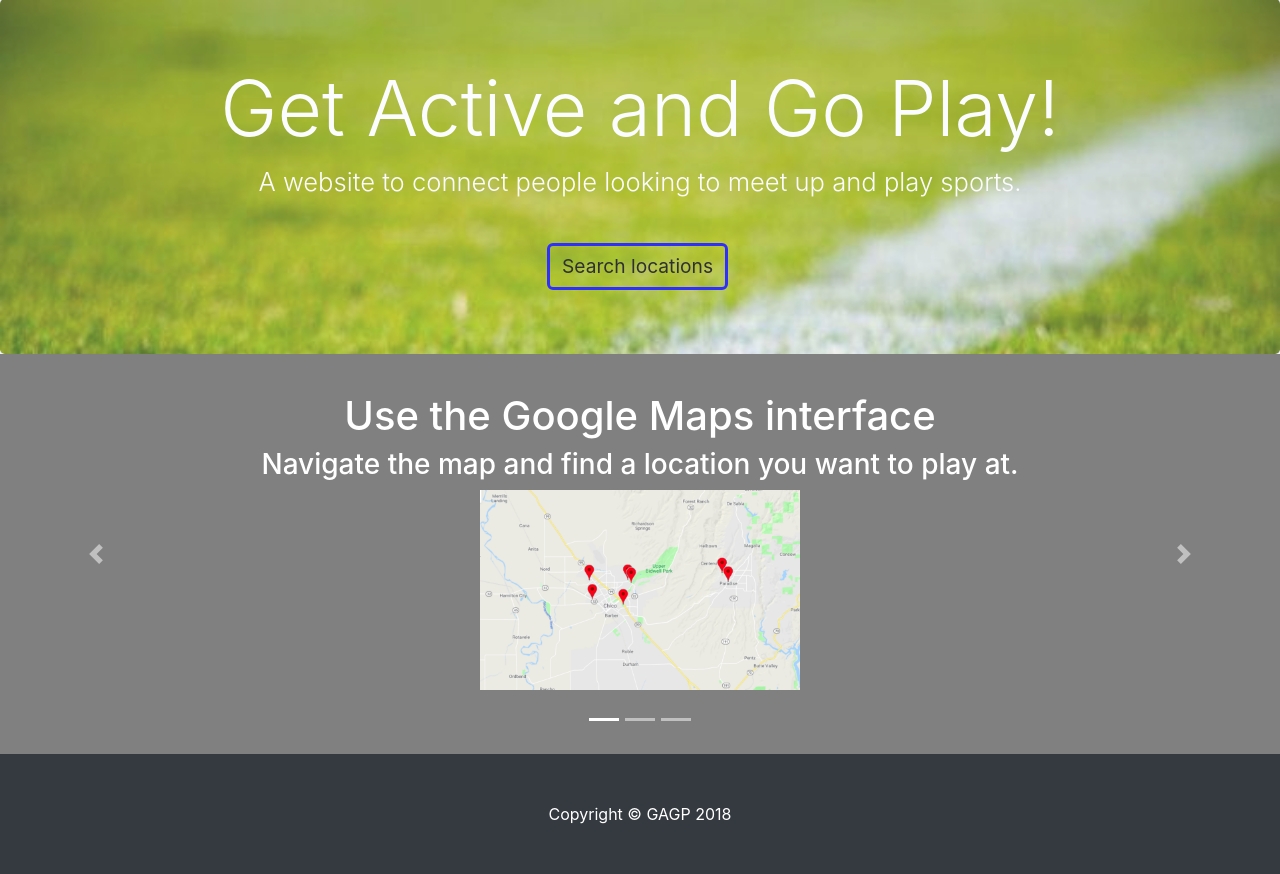
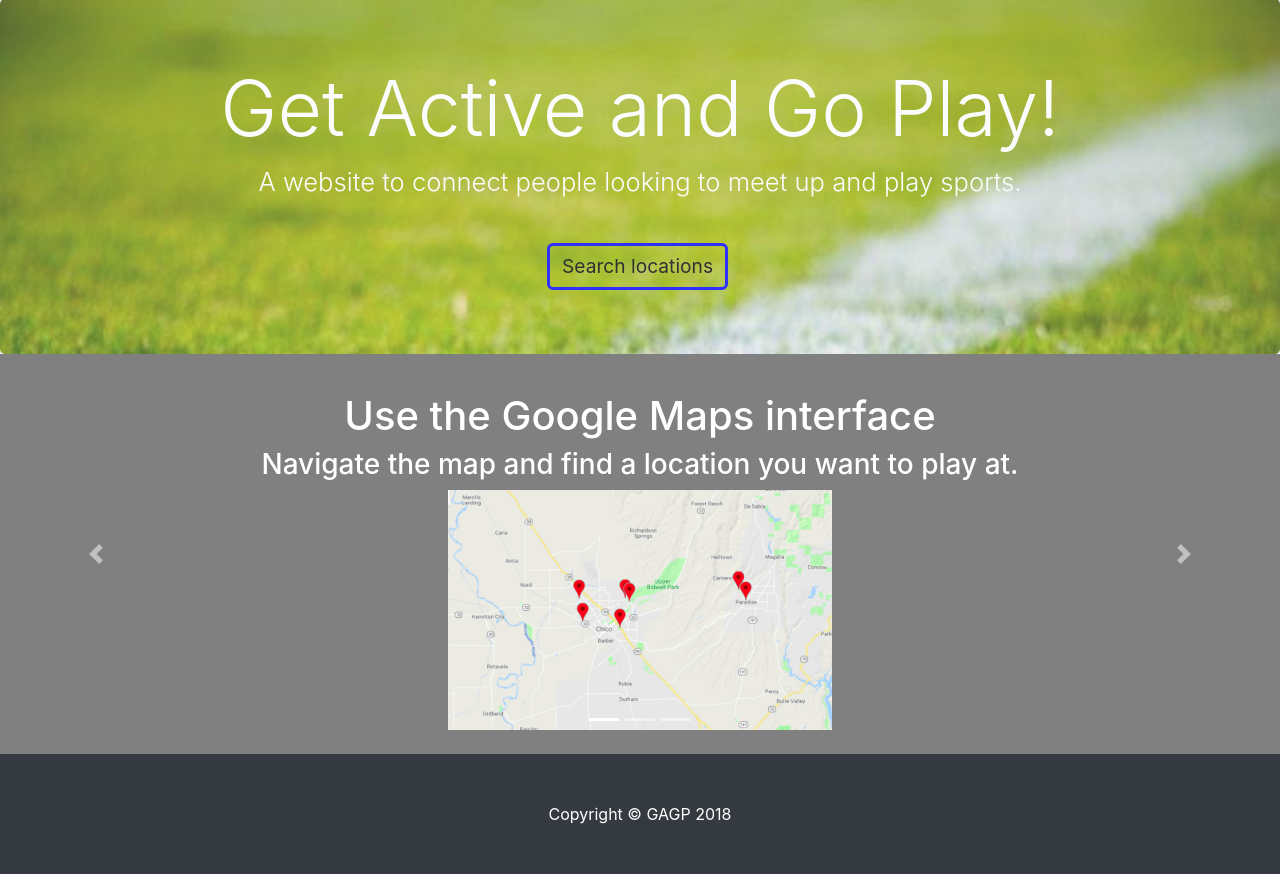
Before and after one commit to jrodowick/SeniorProject, a Django app: page / in a window 1280 px wide. Shown: the part 57-931 px from the top of the page. Run offline with Django 3.2, Linux system fonts and the light colour scheme; some libraries are stand-ins or nearby versions.

Commit message:
Changes location and index page

```diff
--- a/gagp/static/css/style.css
+++ b/gagp/static/css/style.css
@@ -53,9 +53,9 @@ body {
   margin-right: 5px;
 }
 
-.container-fluid {
+/* .container-fluid {
   padding: 0;
-}
+} */
 
 #demo {
   background-color:grey;
@@ -129,10 +129,9 @@ hr.style1 {
 
 }
 
-/* .carousel-inner img {
-      width:50%;
-      height: 100%;
-  } */
+.carousel-inner img {
+
+  }
 
 
 
@@ -144,7 +143,7 @@ hr.style1 {
 } */
 
 .form-signin {
-  /* width: 100%; */
+  width: 100%;
   max-width: 30%;
   padding: 5%;
   margin: auto;
--- a/gagp/templates/index.html
+++ b/gagp/templates/index.html
@@ -8,7 +8,7 @@
 
 
       <!-- Jumbotron Header -->
-<div class="container-fluid">
+<div class="container-fluid" style="padding:0;">
   <div class="jumbotron jumbo-main" style="text-align:center;">
     <h1 class="display-3 text-center" style="font-size:6vw;">Get Active and Go Play!</h1>
     <p class="lead text-center" style="font-size:2vw;padding-bottom:1em;">A website to connect people looking to meet up and play sports.</p>
@@ -19,7 +19,7 @@
 
 </div>
 
-<div class="container-fluid">
+<div class="container-fluid" style="padding:0;">
   <div id="demo" class="carousel slide" data-ride="carousel">
     <ul class="carousel-indicators">
       <li data-target="#demo" data-slide-to="0" class="active"></li>
@@ -29,8 +29,8 @@
     <div class="carousel-inner">
       <div class="carousel-item active">
         <h1 style="color:white;padding-top:3%;" class="text-center">Use the Google Maps interface</h1>
-        <h3 style="color:white;" class="text-center">Navigate the map and find a location you want to play at.</h3>
-        <img src="{% static '/images/locations.png' %}" style="height:50%;width:25%;" class="center" alt="">
+        <h3 style="color:white" class="text-center">Navigate the map and find a location you want to play at.</h3>
+        <img src="{% static '/images/locations.png' %}" style="height:60%;width:auto;" class="center" alt="">
       </div>
       <div class="carousel-item">
         <h1 class="text-center" style="color:white;padding-top:1%;">Create an event and set the date and time</h1>
--- a/gagp/templates/login.html
+++ b/gagp/templates/login.html
@@ -8,11 +8,11 @@
 <div class="form-signin">
   <h1 class="text-center">Welcome</h1>
 
-  <h2 class="text-center">
+  <h2 class="text-center" style="font-size:4vw;">
     You can log in here!
   </h2>
 
-  <form method="post" >
+  <form method="post">
     {% csrf_token %}
     <input type="username" name="username" autofocus class="form-control" placeholder="Username" required id="id_username" /><br>
     <input type="password" name="password" required class="form-control" placeholder="Password" required id="id_password" />
```
Also changed, not shown: gagp/templates/locations.html (+34 -2 lines).
